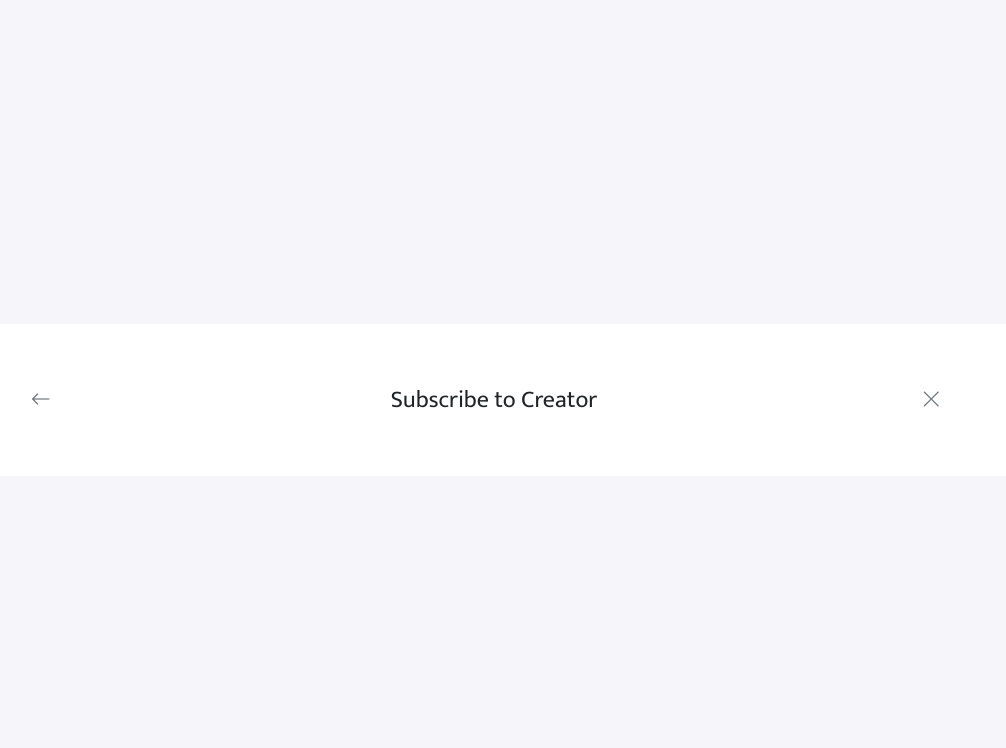
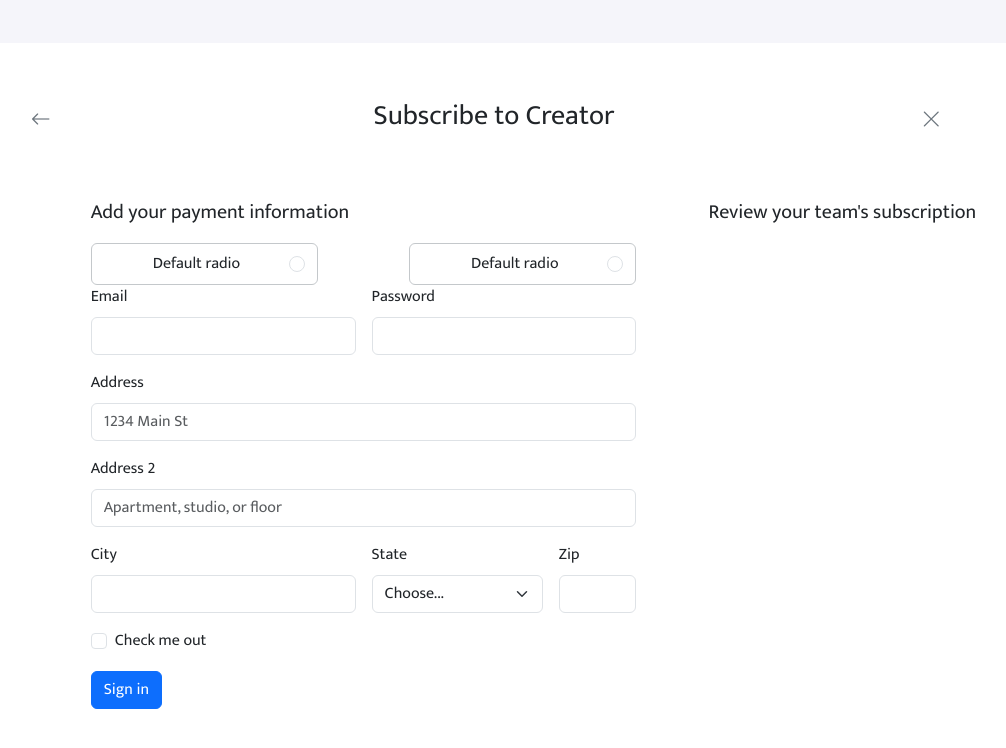
Before and after one commit to Dhrego/checkout, a React (Vite) app: page / in a window 1280 px wide. Shown: the top 748 px of the page, without its empty margins (146-1152 px from the left). Built offline with nearby package versions, Linux system fonts and the light colour scheme.

Commit message:
added content

```diff
--- a/src/App.css
+++ b/src/App.css
@@ -0,0 +1,14 @@
+.form-check-input {
+  box-shadow: none !important;
+}
+.form-check-input:checked {
+  background-color: blueviolet !important;
+  border: none;
+}
+/* .form-check-input:focus {
+  border-color: #ced4da !important;
+} */
+
+.btn:hover {
+  border-color: blueviolet !important;
+}
--- a/src/App.jsx
+++ b/src/App.jsx
@@ -4,18 +4,152 @@ function App() {
   return (
     <>
       <body className="container-fluid vh-100 d-flex jusfify-content-center align-items-center">
-        <div className="container col-10 text-center p-5 bg-white">
-          <nav class="navbar">
-            <div class="container-fluid">
-              <a class="navbar-brand" href="#">
-                <i class="bi bi-arrow-left text-secondary"></i>
+        <div className="container col-10 p-5 bg-white">
+          <nav className="navbar mb-5">
+            <div className="container">
+              <a className="navbar-brand" href="#">
+                <i className="bi bi-arrow-left text-secondary"></i>
               </a>
-              <p className="m-0 fs-4">Subscribe to Creator</p>
-              <a class="navbar-brand" href="#">
-                <i class="bi bi-x-lg text-secondary"></i>
+              <h3>Subscribe to Creator</h3>
+              <a className="navbar-brand" href="#">
+                <i className="bi bi-x-lg text-secondary"></i>
               </a>
             </div>
           </nav>
+          <div className="container mx-5 row">
+            <div className="col me-5">
+              <p className="fs-5">Add your payment information</p>
+
+              {/* <div className="form-check row p-2">
+                <label
+                  class="btn border-secondary-subtle  col-6"
+                  for="flexCheckDefault"
+                >
+                  <input
+                    class="form-check-input ms-5"
+                    type="radio"
+                    value=""
+                    id="flexCheckDefault"
+                  />
+                  <span className="text-dark">Default checkbox</span>
+                </label>
+              </div> */}
+              <div className="">
+                <div className="d-flex justify-content-between">
+                  <label
+                    class="btn border-secondary-subtle py-2 col-5 form-check-label"
+                    for="flexRadioDefault1"
+                  >
+                    <span>Default radio</span>
+                    <input
+                      class="form-check-input float-end"
+                      type="radio"
+                      name="flexRadioDefault"
+                      id="flexRadioDefault1"
+                    />
+                  </label>
+                  <label
+                    class="btn border-secondary-subtle py-2 col-5 form-check-label"
+                    for="flexRadioDefault1"
+                  >
+                    <span>Default radio</span>
+                    <input
+                      class="form-check-input float-end"
+                      type="radio"
+                      name="flexRadioDefault"
+                      id="flexRadioDefault2"
+                    />
+                  </label>
+                </div>
+              </div>
+
+              <form className="row g-3">
+                <div className="col-md-6">
+                  <label for="inputEmail4" className="form-label">
+                    Email
+                  </label>
+                  <input
+                    type="email"
+                    className="form-control"
+                    id="inputEmail4"
+                  />
+                </div>
+                <div className="col-md-6">
+                  <label for="inputPassword4" className="form-label">
+                    Password
+                  </label>
+                  <input
+                    type="password"
+                    className="form-control"
+                    id="inputPassword4"
+                  />
+                </div>
+                <div className="col-12">
+                  <label for="inputAddress" className="form-label">
+                    Address
+                  </label>
+                  <input
+                    type="text"
+                    className="form-control"
+                    id="inputAddress"
+                    placeholder="1234 Main St"
+                  />
+                </div>
+                <div className="col-12">
+                  <label for="inputAddress2" className="form-label">
+                    Address 2
+                  </label>
+                  <input
+                    type="text"
+                    className="form-control"
+                    id="inputAddress2"
+                    placeholder="Apartment, studio, or floor"
+                  />
+                </div>
+                <div className="col-md-6">
+                  <label for="inputCity" className="form-label">
+                    City
+                  </label>
+                  <input type="text" className="form-control" id="inputCity" />
+                </div>
+                <div className="col-md-4">
+                  <label for="inputState" className="form-label">
+                    State
+                  </label>
+                  <select id="inputState" className="form-select">
+                    <option selected>Choose...</option>
+                    <option>...</option>
+                  </select>
+                </div>
+                <div className="col-md-2">
+                  <label for="inputZip" className="form-label">
+                    Zip
+                  </label>
+                  <input type="text" className="form-control" id="inputZip" />
+                </div>
+                <div className="col-12">
+                  <div className="form-check">
+                    <input
+                      className="form-check-input"
+                      type="checkbox"
+                      id="gridCheck"
+                    />
+                    <label className="form-check-label" for="gridCheck">
+                      Check me out
+                    </label>
+                  </div>
+                </div>
+                <div className="col-12">
+                  <button type="submit" className="btn btn-primary">
+                    Sign in
+                  </button>
+                </div>
+              </form>
+            </div>
+            <div className="col-4">
+              <p className="fs-5">Review your team's subscription</p>
+            </div>
+          </div>
         </div>
       </body>
     </>
```
